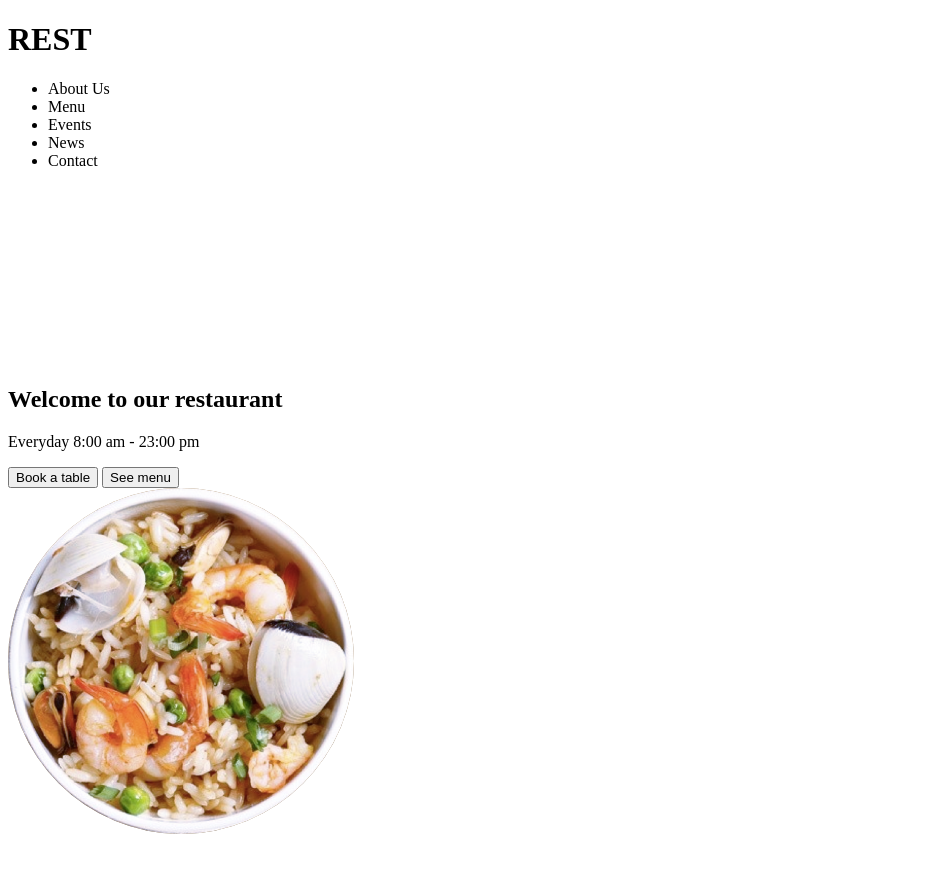
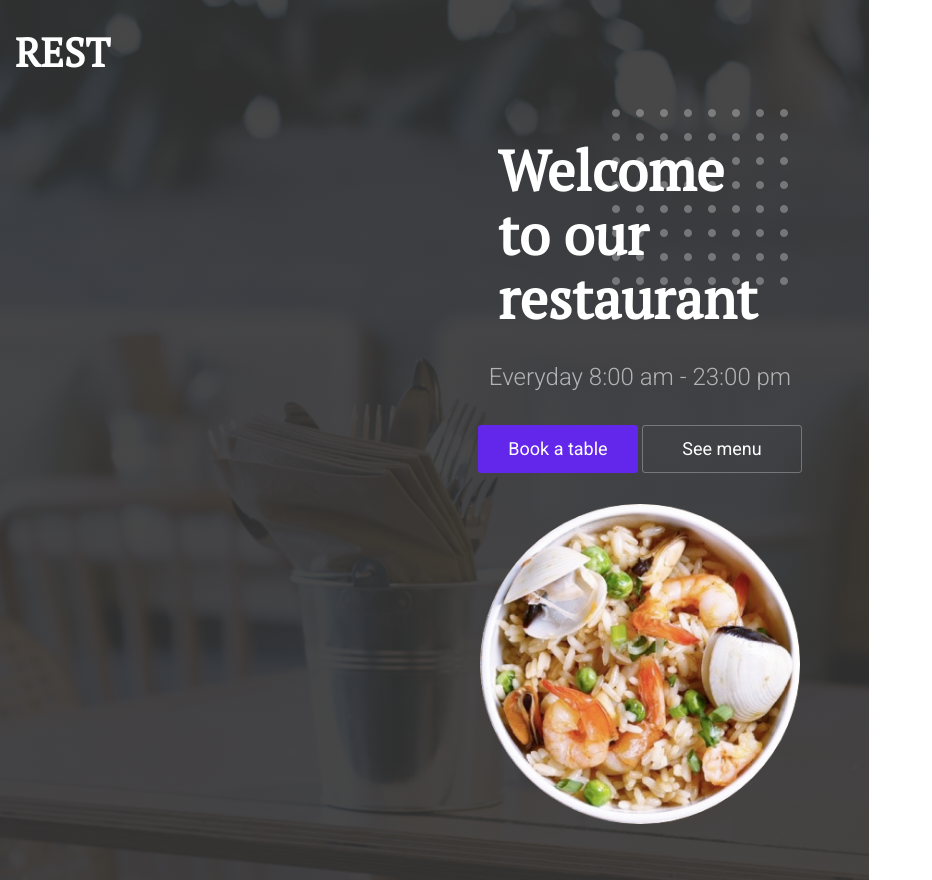
Before and after one commit to deliaro890/corebiz, a plain HTML site: page index.html in a window 1280 px wide. Shown: the whole page, without its empty margins (0-932 px from the left). Before the commit the page ends 846 px from the top, so only its background shows below. Drawn offline with Linux system fonts and the light colour scheme.

Commit message:
estilo home

```diff
--- a/index.html
+++ b/index.html
@@ -4,15 +4,21 @@
     <meta charset="UTF-8">
     <meta name="viewport" content="width=device-width, initial-scale=1.0">
     <meta http-equiv="X-UA-Compatible" content="ie=edge">
+    <link href="https://fonts.googleapis.com/css?family=PT+Serif&display=swap" rel="stylesheet">
+    <link href="https://fonts.googleapis.com/css?family=Roboto:300,400&display=swap" rel="stylesheet">
+    <link rel="stylesheet" href="statics/css/estilo.css">
+
+
     <title>REST</title>
 </head>
 <body>
-    <header>
-        <h1>REST</h1>
-    </header>
-    <nav>
 
-        <ul>
+
+    <section class="home">
+        <nav class="navegador">
+            <h1 class="home__header">REST</h1>
+            <img class="navegador__icon" src="statics/img/menu.png" alt="menu">
+            <ul class="navegador__menu">
                 <li>About Us</li>
                 <li>Menu</li>
                 <li>Events</li>
@@ -20,15 +26,18 @@
                 <li>Contact</li>
             </ul>
         </nav>
-    <section class="home">
-        <img src="statics/img/puntitos.png" alt="">
+        <div class="puntos">
+            <img src="statics/img/puntitos.png" alt="" class="home__puntitos">
             <h1 class="home__title">Welcome to our restaurant</h1>
-        <p>Everyday 8:00 am - 23:00 pm</p>
+
+        </div>
+
+        <p class="home__horario">Everyday 8:00 am - 23:00 pm</p>
         <div class="home__btn">
             <button class="btn__purple">Book a table</button>
             <button class="btn__white">See menu</button>
         </div>
-        <img src="statics/img/plato_home.png" alt="plato_home">
+        <img class="platillo" src="statics/img/plato_home.png" alt="plato_home">
 
     </section>
 
--- a/statics/css/estilo.css
+++ b/statics/css/estilo.css
@@ -0,0 +1,123 @@
+* {
+    margin: 0px;
+}
+.home{
+
+    background-image: linear-gradient(to top, rgba(0, 0, 0, 0.7) 0%, rgba(0, 0, 0, 0.7) 100%),url('../img/home_fondo_mesa.png');
+    background-image: linear-gradient(to top, rgba(51, 51, 51, 0.9) 0%, rgba(51,51,51, 0.9) 100%),url('../img/home_fondo_mesa.png');
+
+    background-size: 1440px 880px;
+    background-repeat: no-repeat;
+    background-position: -571px 0px;
+    /*width: 1440px;
+    height: 880px;*/
+    height: 880px;
+    display: grid;
+    padding: 15px;
+    box-sizing: border-box;
+    justify-items: center;
+}
+
+.navegador{
+        display: grid;
+        grid-template-columns: 50% 50%;
+       width: 100%;
+}
+.navegador__icon{
+    width: 48px;
+    height: 48px;
+    position: relative;
+    /*top: 16px;
+    right: 15px;*/
+
+   justify-self: right;
+}
+.navegador__menu{
+    display: none;
+    margin: 0px;
+    padding: 0px;
+    padding-right: 30px;
+}
+.navegador__menu li{
+
+    font-family: 'Roboto', sans-serif;
+    font-size: 26px;
+    list-style: none;
+    text-align: right;
+    color: white;
+
+
+}
+.puntos{
+    position: relative;
+}
+.home__puntitos{
+    position: absolute;
+
+}
+.home__header{
+    font-family:'PT Serif', serif;
+    font-size:40px;
+    font-weight: bold;
+    color:white;
+    position: relative;
+    top: 10px;
+
+}
+.home__puntitos{
+    height: 176px;
+    width: 176px;
+    left: 40%;
+
+}
+.home__title {
+    font-family:'PT Serif', serif;
+    font-size:56px;
+    font-weight: bold;
+    color:white;
+    width: 284px;
+    line-height: 1.14;
+    position: relative;
+    top: 30px;
+}
+.home__horario{
+    color:white;
+    color:rgba(255, 255, 255,0.6);
+    font-family: Roboto;
+    font-size: 24px;
+    font-weight: 300;
+    align-self: center;
+    font-stretch: normal;
+    font-style: normal;
+    line-height: 1.33;
+    letter-spacing: normal;
+    text-align: left;
+
+}
+.home__btn{
+
+    position: relative;
+    top: 10px;
+}
+.btn__purple,
+.btn__white{
+    height: 48px;
+    width: 160px;
+    border-radius: 3px;
+    font-family: Roboto;
+    font-size: 18px;
+    color:white;
+    border: none;
+}
+.btn__purple{
+    background-color: #6327eb;
+
+}
+.btn__white{
+    border: solid 1px rgba(255, 255, 255, 0.29);
+    background-color: rgba(0, 0, 0, 0);
+
+}
+.platillo{
+    width: 320px;
+}
```
Also changed, not shown: statics/img/fondo.png (added), statics/img/home_fondo_mesa.png (added), 2 other files. Lines whose indentation alone changed are shown as unchanged.
